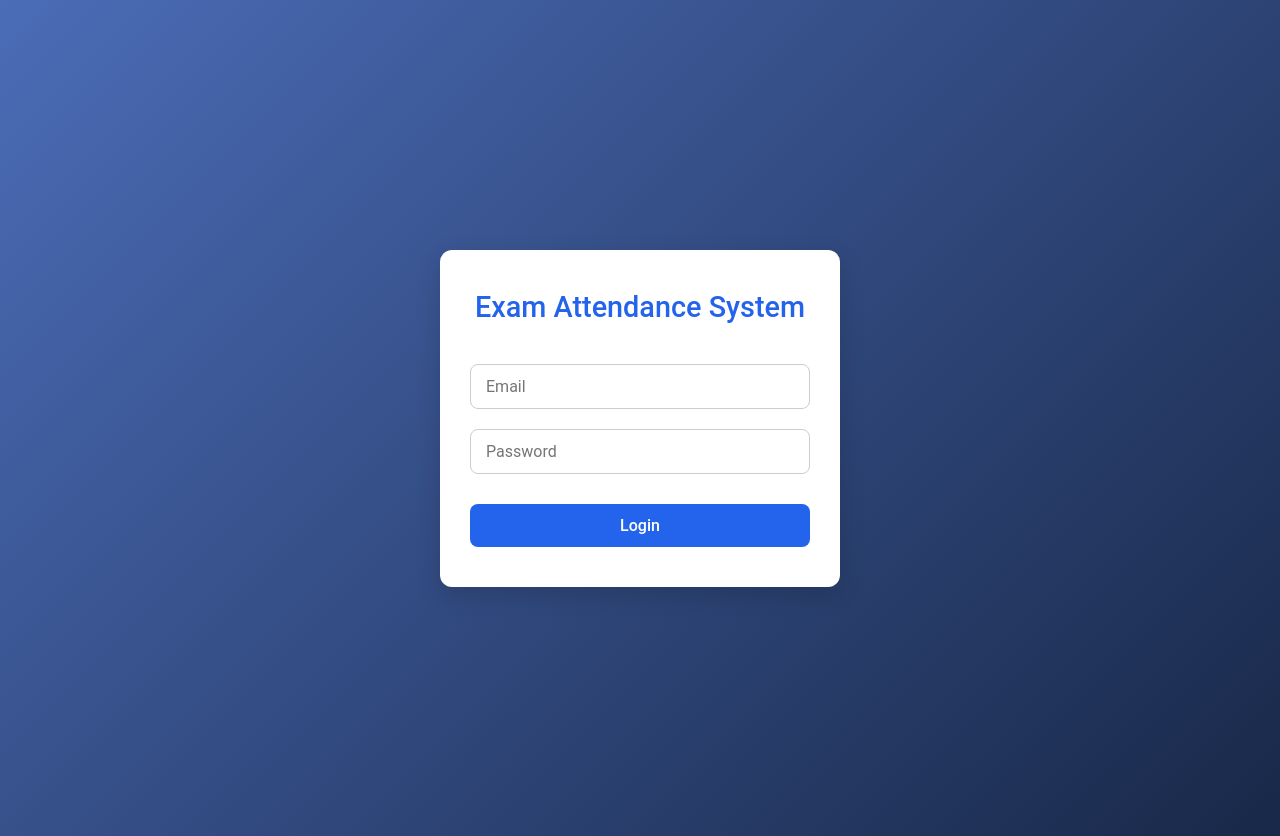
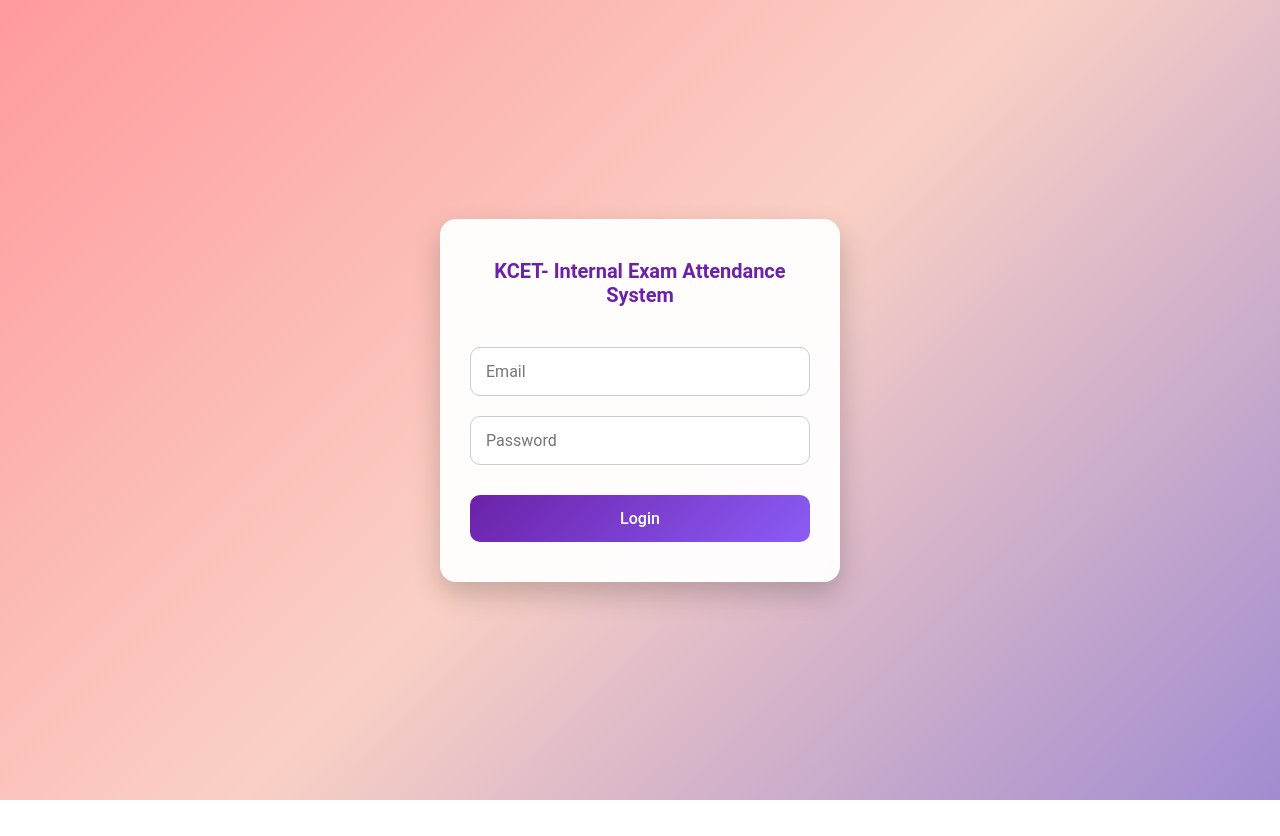
Before and after one commit to AnushaaPS/attendance_system, a plain HTML site: page index.html in a window 1280 px wide. After the commit the page ends 800 px from the top, so only its background shows below. Drawn offline with Linux system fonts and the light colour scheme.

Commit message:
Update index.html

```diff
--- a/index.html
+++ b/index.html
@@ -3,7 +3,6 @@
 <head>
   <title>Login - Exam Attendance System</title>
   <meta name="viewport" content="width=device-width, initial-scale=1.0">
-  <link rel="stylesheet" href="style.css">
   <script src="common.js"></script>
   <style>
     * {
@@ -18,75 +17,87 @@
       display: flex;
       justify-content: center;
       align-items: center;
-      background: linear-gradient(135deg, #4b6cb7, #182848);
+      background: linear-gradient(135deg, #ff9a9e 0%, #fad0c4 50%, #a18cd1 100%);
       color: #333;
+      padding: 10px;
     }
 
     .login-container {
-      background: #fff;
+      background: rgba(255, 255, 255, 0.95);
       padding: 40px 30px;
-      border-radius: 12px;
-      box-shadow: 0 8px 25px rgba(0, 0, 0, 0.15);
+      border-radius: 16px;
+      box-shadow: 0 12px 28px rgba(0, 0, 0, 0.2);
       width: 100%;
       max-width: 400px;
       text-align: center;
-      transition: transform 0.3s;
+      transition: transform 0.3s, box-shadow 0.3s;
+      backdrop-filter: blur(5px);
     }
 
     .login-container:hover {
       transform: translateY(-5px);
+      box-shadow: 0 16px 36px rgba(0, 0, 0, 0.25);
     }
 
     .login-container h2 {
       margin-bottom: 30px;
-      color: #2463eb;
-      font-weight: 500;
+      color: #6b21a8;
+      font-weight: 600;
+      font-size: 20px;
     }
 
     .login-container input {
       width: 100%;
-      padding: 12px 15px;
+      padding: 14px 15px;
       margin: 10px 0;
       border: 1px solid #ccc;
-      border-radius: 8px;
+      border-radius: 10px;
       font-size: 16px;
-      transition: border-color 0.3s;
+      transition: border-color 0.3s, box-shadow 0.3s;
     }
 
     .login-container input:focus {
-      border-color: #2463eb;
+      border-color: #6b21a8;
       outline: none;
+      box-shadow: 0 0 8px rgba(107, 33, 168, 0.3);
     }
 
     .login-container button {
       width: 100%;
-      padding: 12px 15px;
+      padding: 14px 15px;
       margin-top: 20px;
-      background-color: #2463eb;
+      background: linear-gradient(135deg, #6b21a8, #8b5cf6);
       color: #fff;
       border: none;
-      border-radius: 8px;
+      border-radius: 10px;
       font-size: 16px;
       font-weight: 500;
       cursor: pointer;
-      transition: background-color 0.3s, transform 0.2s;
+      transition: all 0.3s ease;
     }
 
     .login-container button:hover {
-      background-color: #1b4fc0;
-      transform: scale(1.03);
+      transform: scale(1.05);
+      background: linear-gradient(135deg, #8b5cf6, #a78bfa);
     }
 
     @media (max-width: 500px) {
       .login-container {
         padding: 30px 20px;
       }
+      .login-container h2 {
+        font-size: 18px;
+      }
+      .login-container input, .login-container button {
+        font-size: 15px;
+        padding: 12px 14px;
+      }
     }
   </style>
 </head>
 <body>
   <div class="login-container">
-    <h2>Exam Attendance System</h2>
+    <h2>KCET- Internal Exam Attendance System</h2>
     <input type="email" id="email" placeholder="Email"><br>
     <input type="password" id="password" placeholder="Password"><br>
     <button onclick="login()">Login</button>
@@ -112,6 +123,5 @@
     }
   }
 </script>
-
 </body>
 </html>
```
